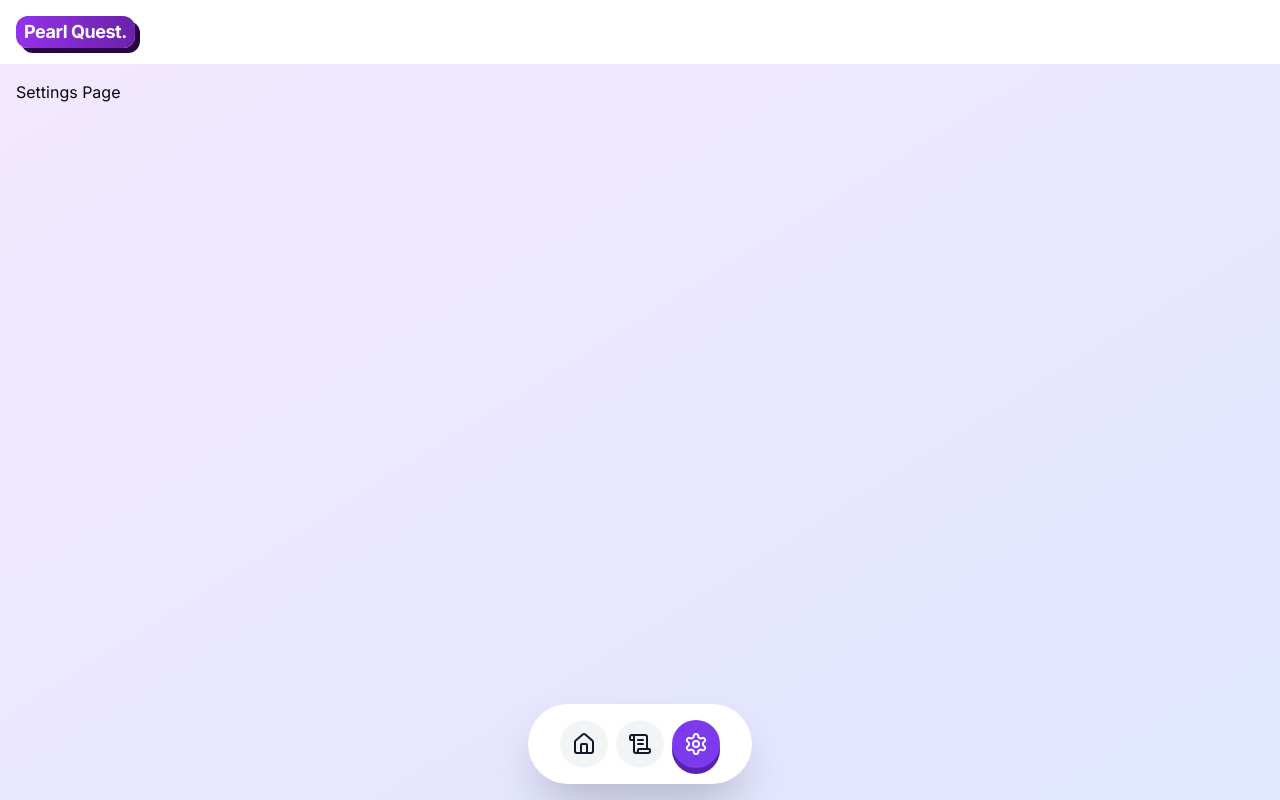
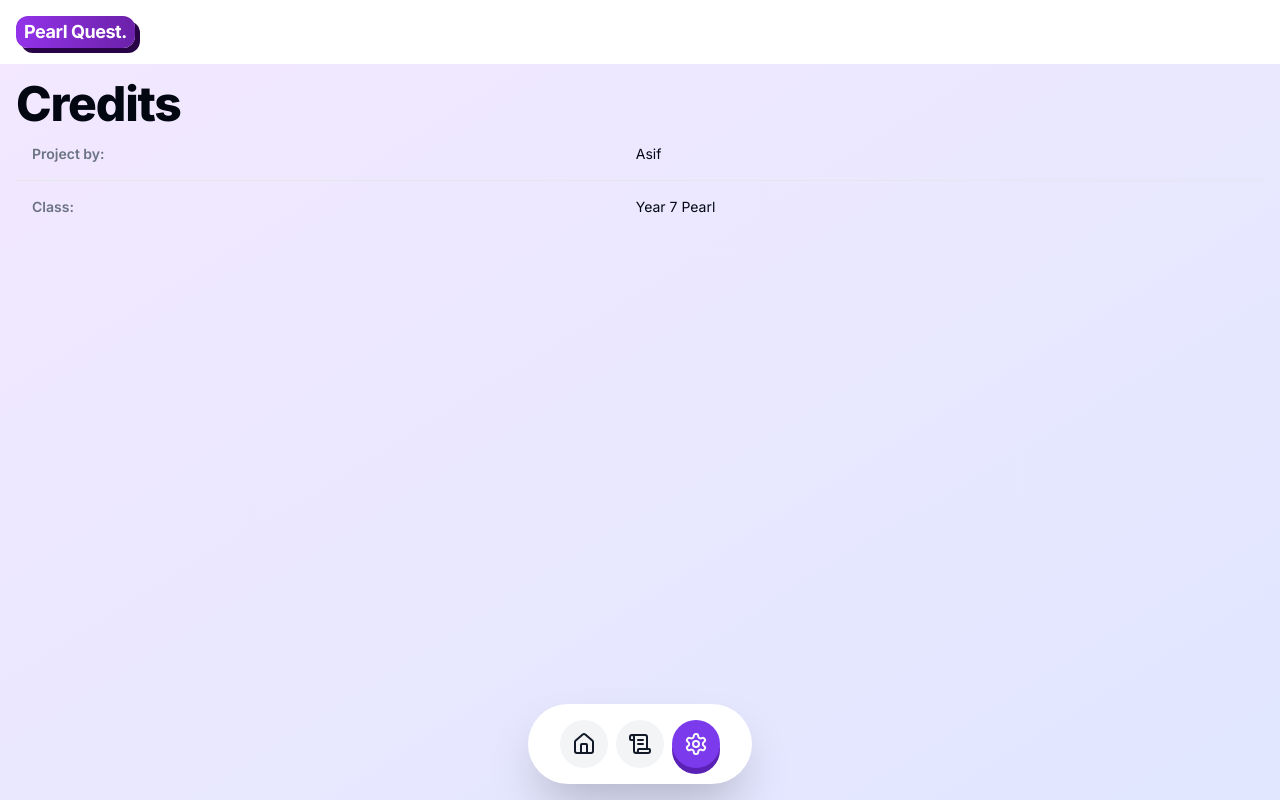
Before and after one commit to sheikhameen/pearl-quest, a Next.js app: page /settings in a window 1280 px wide. Built offline with nearby package versions, Linux system fonts and the light colour scheme.

Commit message:
Feat: add credits

```diff
--- a/src/app/(main)/settings/page.tsx
+++ b/src/app/(main)/settings/page.tsx
@@ -1,5 +1,29 @@
+import { Table, TableBody, TableCell, TableRow } from "@/components/ui/table";
+
 const Page = () => {
-  return <div>Settings Page</div>;
+  return (
+    <div>
+      <h1 className="scroll-m-20 text-4xl font-extrabold tracking-tight lg:text-5xl">
+        Credits
+      </h1>
+      <Table>
+        <TableBody>
+          <TableRow>
+            <TableCell className="font-semibold text-muted-foreground">
+              Project by:
+            </TableCell>
+            <TableCell>Asif</TableCell>
+          </TableRow>
+          <TableRow>
+            <TableCell className="font-semibold text-muted-foreground">
+              Class:
+            </TableCell>
+            <TableCell>Year 7 Pearl</TableCell>
+          </TableRow>
+        </TableBody>
+      </Table>
+    </div>
+  );
 };
 
 export default Page;
--- /dev/null
+++ b/src/components/ui/table.tsx
@@ -0,0 +1,117 @@
+import * as React from "react"
+
+import { cn } from "@/lib/utils"
+
+const Table = React.forwardRef<
+  HTMLTableElement,
+  React.HTMLAttributes<HTMLTableElement>
+>(({ className, ...props }, ref) => (
+  <div className="relative w-full overflow-auto">
+    <table
+      ref={ref}
+      className={cn("w-full caption-bottom text-sm", className)}
+      {...props}
+    />
+  </div>
+))
+Table.displayName = "Table"
+
+const TableHeader = React.forwardRef<
+  HTMLTableSectionElement,
+  React.HTMLAttributes<HTMLTableSectionElement>
+>(({ className, ...props }, ref) => (
+  <thead ref={ref} className={cn("[&_tr]:border-b", className)} {...props} />
+))
+TableHeader.displayName = "TableHeader"
+
+const TableBody = React.forwardRef<
+  HTMLTableSectionElement,
+  React.HTMLAttributes<HTMLTableSectionElement>
+>(({ className, ...props }, ref) => (
+  <tbody
+    ref={ref}
+    className={cn("[&_tr:last-child]:border-0", className)}
+    {...props}
+  />
+))
+TableBody.displayName = "TableBody"
+
+const TableFooter = React.forwardRef<
+  HTMLTableSectionElement,
+  React.HTMLAttributes<HTMLTableSectionElement>
+>(({ className, ...props }, ref) => (
+  <tfoot
+    ref={ref}
+    className={cn(
+      "border-t bg-muted/50 font-medium [&>tr]:last:border-b-0",
+      className
+    )}
+    {...props}
+  />
+))
+TableFooter.displayName = "TableFooter"
+
+const TableRow = React.forwardRef<
+  HTMLTableRowElement,
+  React.HTMLAttributes<HTMLTableRowElement>
+>(({ className, ...props }, ref) => (
+  <tr
+    ref={ref}
+    className={cn(
+      "border-b transition-colors hover:bg-muted/50 data-[state=selected]:bg-muted",
+      className
+    )}
+    {...props}
+  />
+))
+TableRow.displayName = "TableRow"
+
+const TableHead = React.forwardRef<
+  HTMLTableCellElement,
+  React.ThHTMLAttributes<HTMLTableCellElement>
+>(({ className, ...props }, ref) => (
+  <th
+    ref={ref}
+    className={cn(
+      "h-12 px-4 text-left align-middle font-medium text-muted-foreground [&:has([role=checkbox])]:pr-0",
+      className
+    )}
+    {...props}
+  />
+))
+TableHead.displayName = "TableHead"
+
+const TableCell = React.forwardRef<
+  HTMLTableCellElement,
+  React.TdHTMLAttributes<HTMLTableCellElement>
+>(({ className, ...props }, ref) => (
+  <td
+    ref={ref}
+    className={cn("p-4 align-middle [&:has([role=checkbox])]:pr-0", className)}
+    {...props}
+  />
+))
+TableCell.displayName = "TableCell"
+
+const TableCaption = React.forwardRef<
+  HTMLTableCaptionElement,
+  React.HTMLAttributes<HTMLTableCaptionElement>
+>(({ className, ...props }, ref) => (
+  <caption
+    ref={ref}
+    className={cn("mt-4 text-sm text-muted-foreground", className)}
+    {...props}
+  />
+))
+TableCaption.displayName = "TableCaption"
+
+export {
+  Table,
+  TableHeader,
+  TableBody,
+  TableFooter,
+  TableHead,
+  TableRow,
+  TableCell,
+  TableCaption,
+}
```
